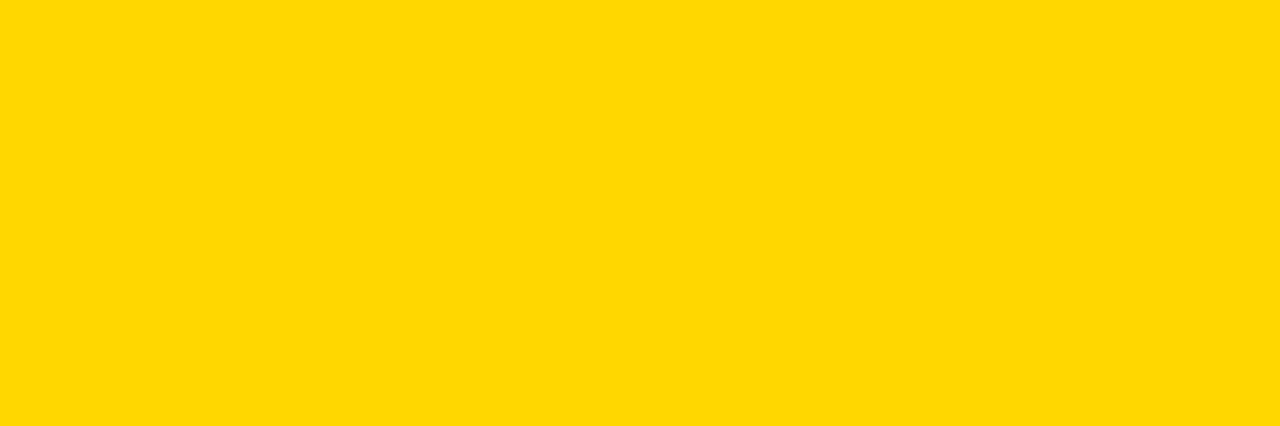
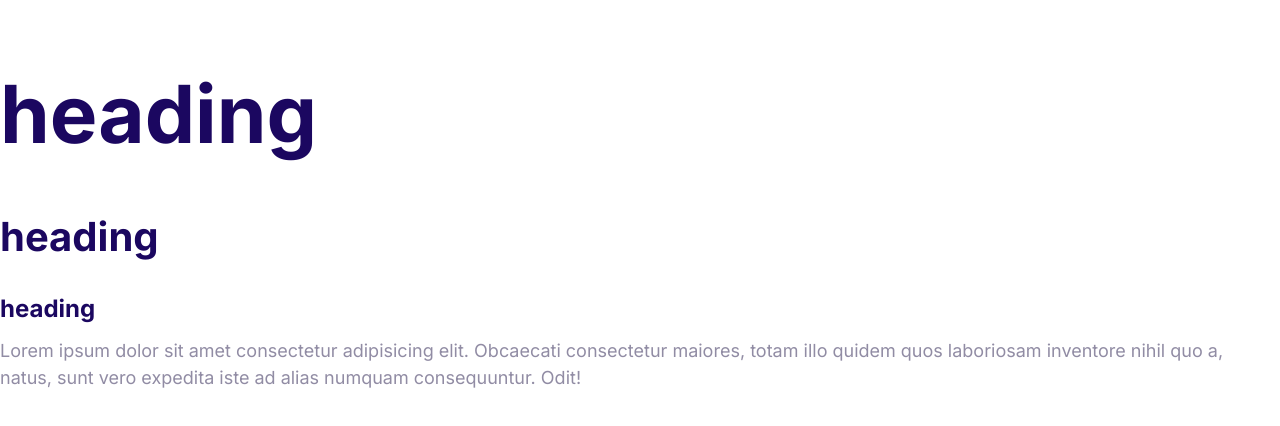
Before and after one commit to Langbra24/moshify, a plain HTML site: page index.html in a window 1280 px wide. Drawn offline with Linux system fonts and the light colour scheme.

Commit message:
defined type.

```diff
--- a/css/styles.css
+++ b/css/styles.css
@@ -1,6 +1,8 @@
-body {
-    background: gold;
+html {
+    /* 62.5% of 16px = 10px */
+    font-size: 62.5%;
 }
+
 
 
 :root {
@@ -9,5 +11,62 @@ body {
     --color-accent: #ff3400;
     --color-headings: #1b0760;
     --color-body: #918ca4;
+}
 
+
+
+body {
+    font-family: Inter, Arial, Helvetica, sans-serif;
+    color: var(--color-body);
+    font-size: 2.5rem;
+    line-height: 1.5;
 }
+
+
+h1, h2, h3 {
+    color: var(--color-headings);
+    margin-bottom: 1rem;
+}
+
+
+h1 {
+/* REM is 1 * the font size of an HTML element. */
+font-size: 7rem;
+}
+
+
+h2 {
+    font-size: 4rem;
+}
+
+
+h3 {
+    font-size: 3rem;
+}
+
+
+p {
+    margin-top: 0;
+}
+
+
+@media  screen and (min-width: 1024px) {
+
+    body {
+        font-size: 1.8rem;
+
+    }
+
+    h1 {
+        font-size: 8rem;
+
+    }
+
+    h2 {
+        font-size: 4rem;
+    }
+
+    h3 {
+        font-size: 2.4rem;
+    }
+}
--- a/index.html
+++ b/index.html
@@ -7,10 +7,21 @@
     <title>Document</title>
     <link rel="stylesheet" href="css/normalize.css" />
     <link rel="stylesheet" href="css/styles.css" />
+    <link rel="preconnect" href="https://fonts.googleapis.com" />
+    <link rel="preconnect" href="https://fonts.gstatic.com" crossorigin />
+    <link
+      href="https://fonts.googleapis.com/css2?family=Inter:wght@400;700&display=swap"
+      rel="stylesheet"
+    />
   </head>
   <body>
-    <div class="container">
-      <h1></h1>
-    </div>
+    <h1>heading</h1>
+    <h2>heading</h2>
+    <h3>heading</h3>
+    <p>
+      Lorem ipsum dolor sit amet consectetur adipisicing elit. Obcaecati
+      consectetur maiores, totam illo quidem quos laboriosam inventore nihil quo
+      a, natus, sunt vero expedita iste ad alias numquam consequuntur. Odit!
+    </p>
   </body>
 </html>
```
